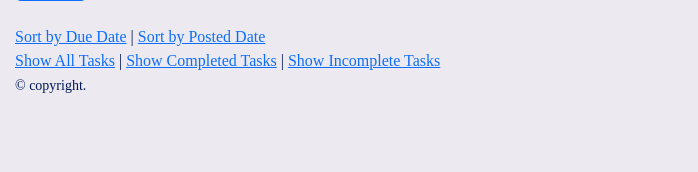
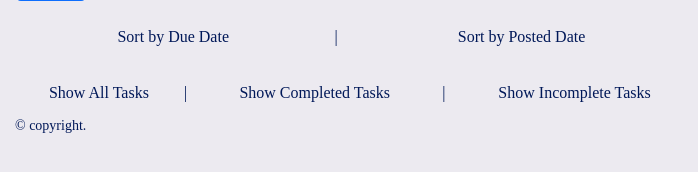
Before and after one commit to 1F10230180/django-test-exercise, a Django app: page / in a window 1280 px wide. Shown: the part 369-541 px from the top of the page, without its empty margins (0-698 px from the left). Run offline with Django 5.2, Linux system fonts and the light colour scheme; data that the repository does not hold is empty; some web fonts are replaced.

Commit message:
ボタンの追加

```diff
--- a/todo/static/todo/css/index.css
+++ b/todo/static/todo/css/index.css
@@ -12,6 +12,34 @@ h1 {
     padding: 0.2em 0.5em;
     margin-bottom: 15px;
 }
+
+/*達成,未達成ボタン*/
+nav ul{
+	display: table;
+	margin: 0;
+	padding: 0 ;
+	width: 55%;
+	text-align: center;
+	}
+	nav li{
+	display: table-cell;
+	min-width: 50px;
+	}
+	nav a{
+	display: block;
+	width: 100%;
+	text-decoration: none;
+	color: #001858;
+	padding-bottom: 5px;
+	}
+	nav li.current{
+	border-bottom: 3px solid #ECEAF0;
+	}
+	nav li:hover{
+	color: #DDBAF8;
+	border-bottom: 3px solid #DDBAF8;
+	}
+
 
 /*スクロールリンクの形状*/
 .scroll-top {
@@ -50,7 +78,7 @@ h1 {
 /*リンク全体の aタグの形状*/
 .scroll-top a {
 	text-decoration: none;
-	color: #666;
+	color: #001858;
 	text-transform: uppercase;
 	font-size:0.9rem;
     display: block;
@@ -65,7 +93,7 @@ h1 {
 	right:0;
 	width:1px;
 	height: 50px;
-	background:#666;
+	background:#001858;
 }
 
 .js-scroll a::before {
@@ -75,7 +103,7 @@ h1 {
     right: -6px;
     width: 1px;
     height: 20px;
-    background: #666;
+    background: #001858;
     transform: skewX(-31deg);
 }
 
@@ -93,7 +121,7 @@ _:-ms-lang(x), .js-scroll a::before{
 	right:0;
 	width:1px;
 	height: 50px;
-	background:#666;
+	background:#001858;
 }
 
 .js-pagetop a::before {
@@ -103,7 +131,7 @@ _:-ms-lang(x), .js-scroll a::before{
     right: -6px;
     width: 1px;
     height: 20px;
-    background: #666;
+    background: #001858;
     transform: skewX(31deg);
 }
 
--- a/todo/templates/todo/index.html
+++ b/todo/templates/todo/index.html
@@ -32,15 +32,23 @@
     </form>
     <br>
 
+    <nav>
     <div>
-      <a href="{% url 'index' %}?order=due">Sort by Due Date</a> |
-      <a href="{% url 'index' %}?order=post">Sort by Posted Date</a>
+    <ul>
+      <li class="current"><a href="{% url 'index' %}?order=due"">Sort by Due Date</a></li> |
+      <li><a href="{% url 'index' %}?order=post">Sort by Posted Date</a></li>
+    <ul>
     </div>
 
+    <br>
+
     <div>
-      <a href="{% url 'index' %}">Show All Tasks</a> |
-      <a href="{% url 'index' %}?completed=true">Show Completed Tasks</a> |
-      <a href="{% url 'index' %}?completed=false">Show Incomplete Tasks</a>
+    <ul>
+      <li class="current"><a href="{% url 'index' %}">Show All Tasks</a></li> |
+      <li><a href="{% url 'index' %}?completed=true">Show Completed Tasks</a></li> |
+      <li><a href="{% url 'index' %}?completed=false">Show Incomplete Tasks</a></li>
+    </ul>
+    </nav>
     </div>
 
     {% for task in tasks %}
```
Also changed, not shown: todo/templates/todo/detail.html (+8 -5 lines).
